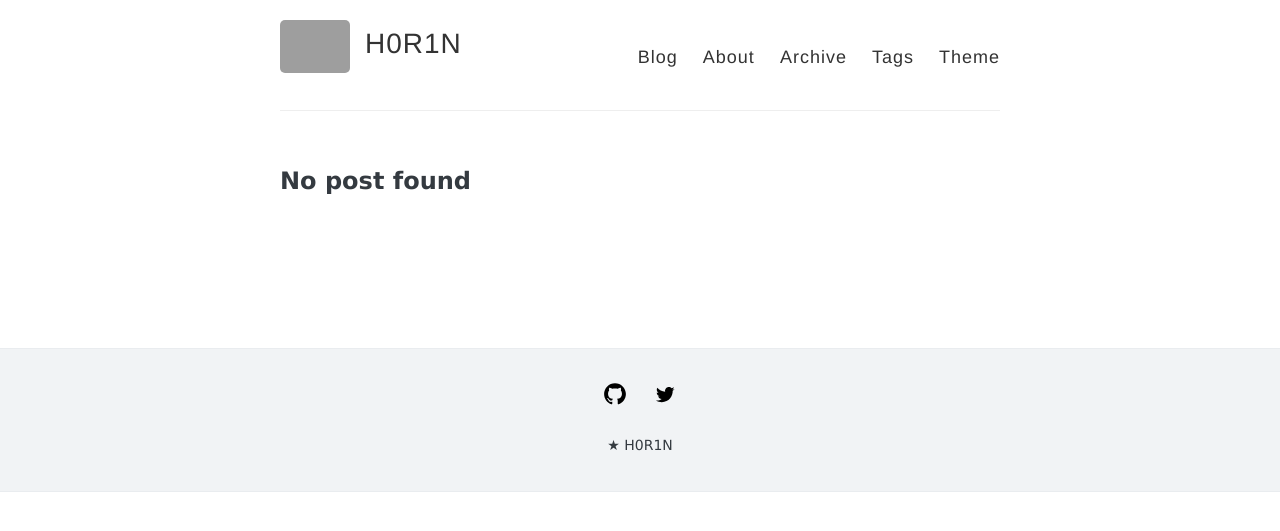
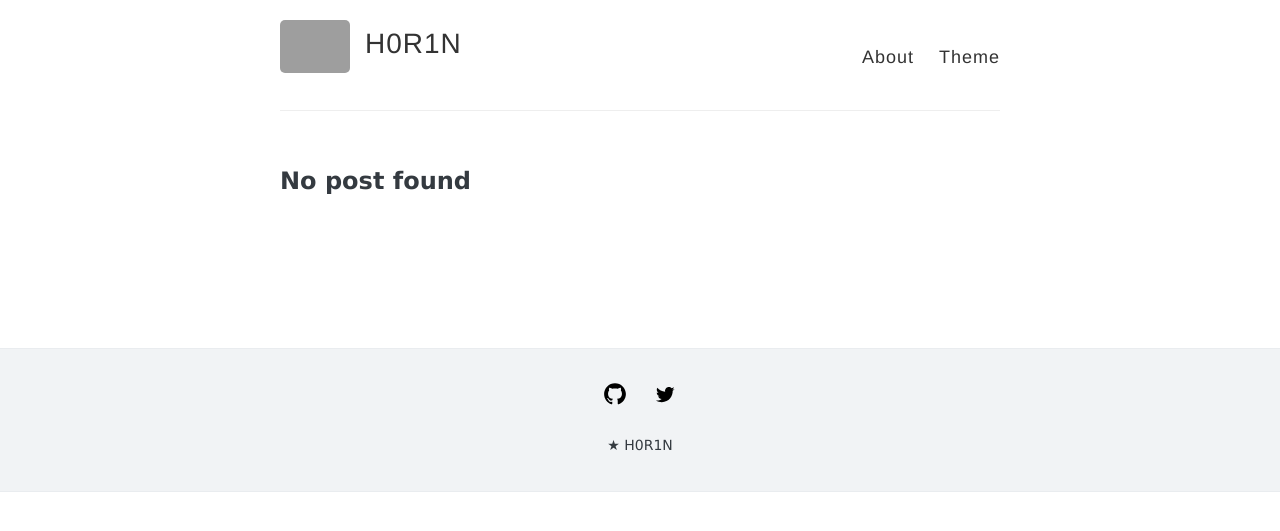
Before and after one commit to H0R1N/H0R1N.github.io, a Jekyll site: the page built from index.html, in a window 1280 px wide. Shown: the top 531 px of the page. Built offline with Jekyll 4.4.1, drawn with Linux system fonts in a browser that asks for light colours; the list of posts is cut into pages by our own code; grey boxes are pictures that could not be loaded.

Commit message:
Update _config.yml

```diff
--- a/_config.yml
+++ b/_config.yml
@@ -20,14 +20,12 @@ avatar: https://raw.githubusercontent.com/barryclark/jekyll-now/master/images/je
 # and URL Link(e.g. 'Theme' tab below) tabs. If you don't need one, just delete
 # it from the list(Delete '- name: ' and 'url: ', too!)
 navigation:
-  - name: Blog
-    url: /
   - name: About
     url: /about
-  - name: Archive
-    url: /archive
-  - name: Tags
-    url: /tags
+  #- name: Archive
+  #  url: /archive
+  #- name: Tags
+  #  url: /tags
   - name: Theme
     url: https://github.com/AWEEKJ/kiko-now
 
```
